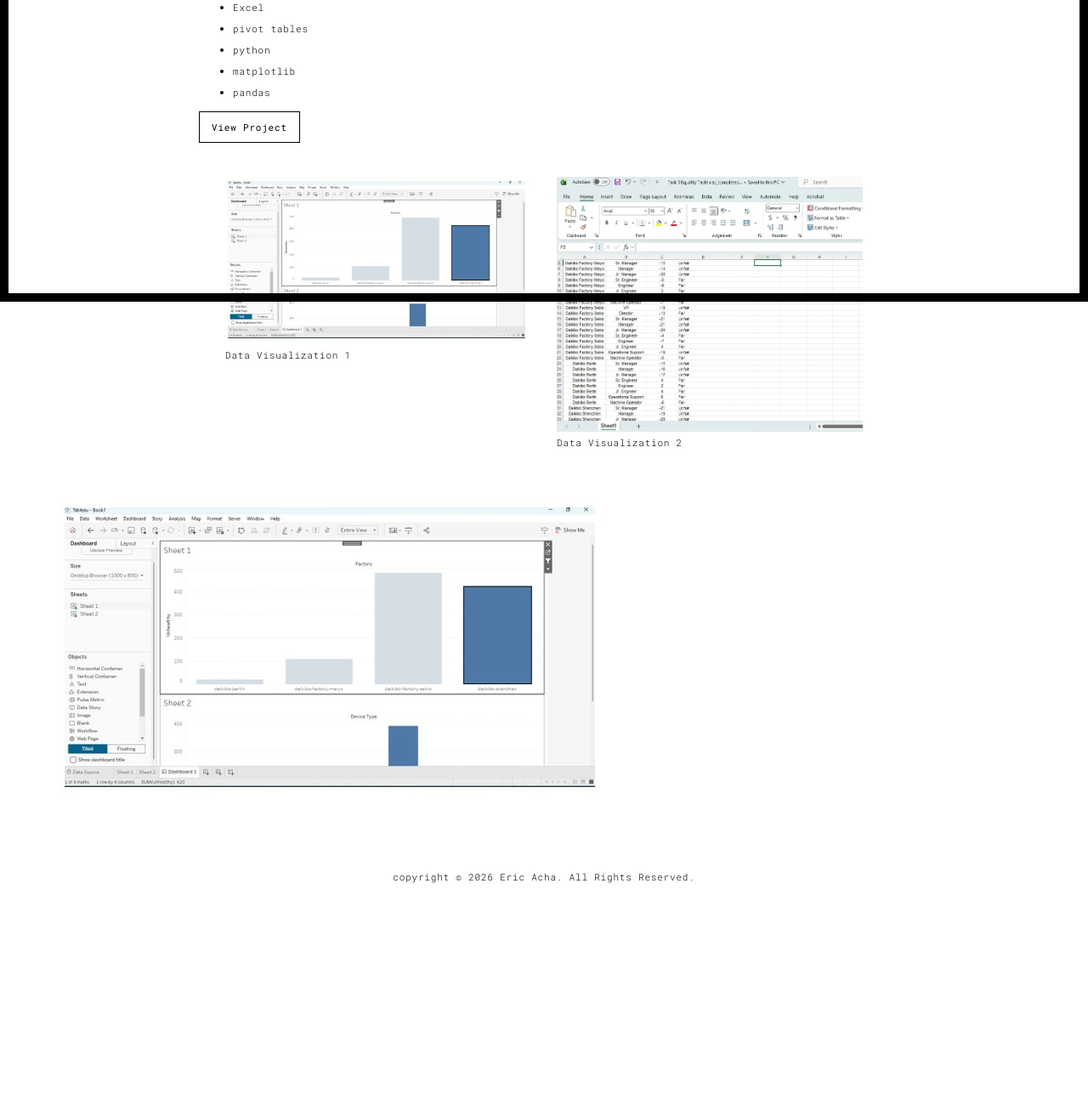
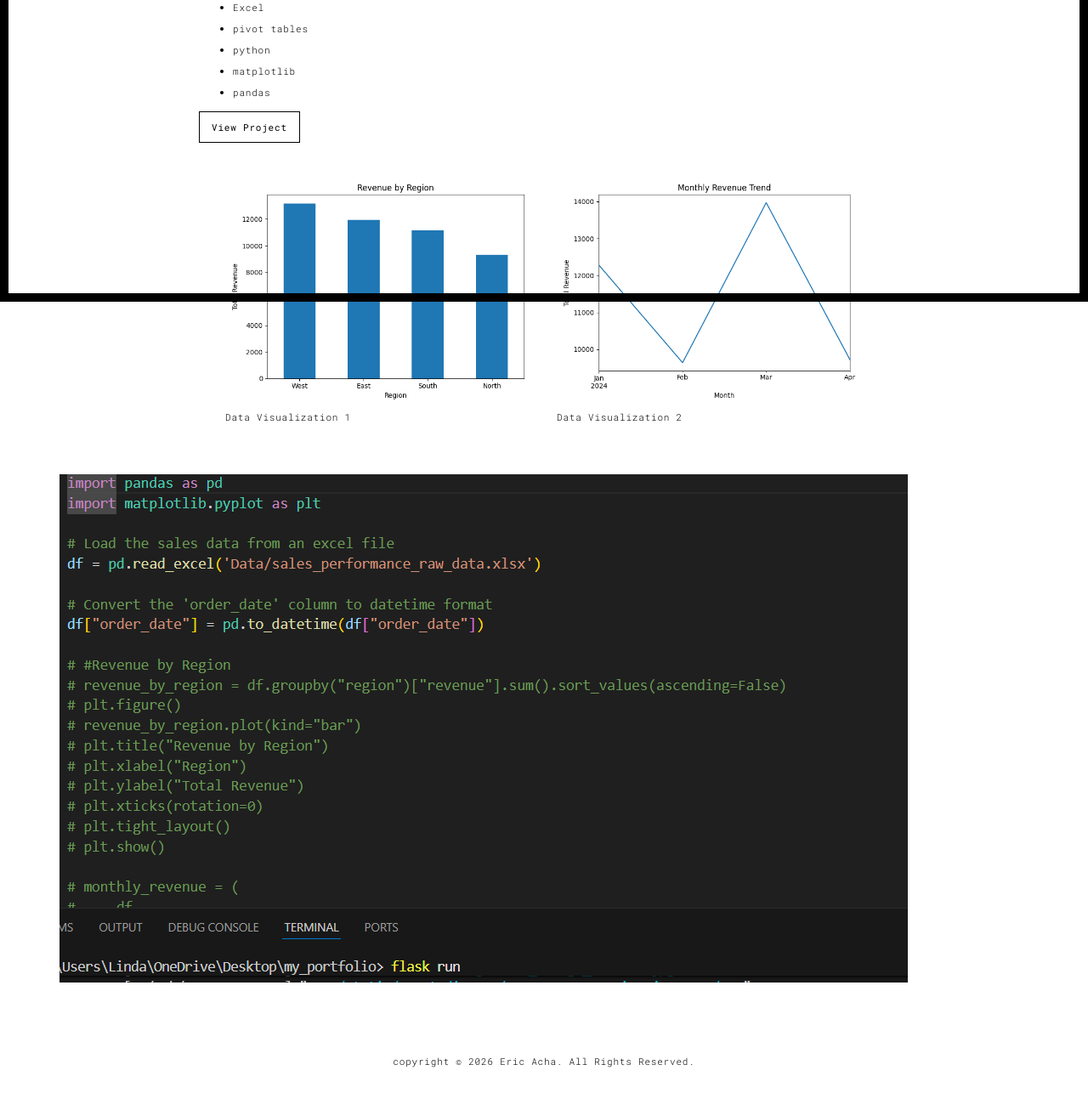
Before and after one commit to Eric-Acha/portfo, a Flask app: template templates/work3.html in a window 1280 px wide. Shown: the part 445-1731 px from the top of the page at 85% size. Before the commit the page ends 1484 px from the top, so only its background shows below. Run offline with Flask 3, Linux system fonts and the light colour scheme; the template is opened without the code that fills it, so the values that code supplies are empty.

Commit message:
Update display images

```diff
--- a/templates/work3.html
+++ b/templates/work3.html
@@ -94,18 +94,18 @@
       <div class="col-md-8 col-md-offset-2 section-container-spacer">
         <div class="row">
           <div class="col-xs-12 col-md-6">
-            <img src="./static/assets/images/data.jpg" class="img-responsive" alt="Data Visualization 1">
+            <img src="./static/assets/images/data_img1.png" class="img-responsive" alt="Data Visualization 1">
             <p>Data Visualization 1</p>
           </div>
           <div class="col-xs-12 col-md-6">
-            <img src="./static/assets/images/data_visualization_preview2.jpg" class="img-responsive" alt="Data Visualization 2">
+            <img src="./static/assets/images/data_img2.png" class="img-responsive" alt="Data Visualization 2">
             <p>Data Visualization 2</p>
           </div>
         </div>
       </div>
 
       <div class="col-xs-12">
-        <img src="./static/assets/images/data_visualization_home.jpg" class="img-responsive" alt="Data Visualization Home Page">
+        <img src="./static/assets/images/dashboard_code.png" class="img-responsive" alt="Data Visualization Home Page">
       </div>
 
     </div>
```
